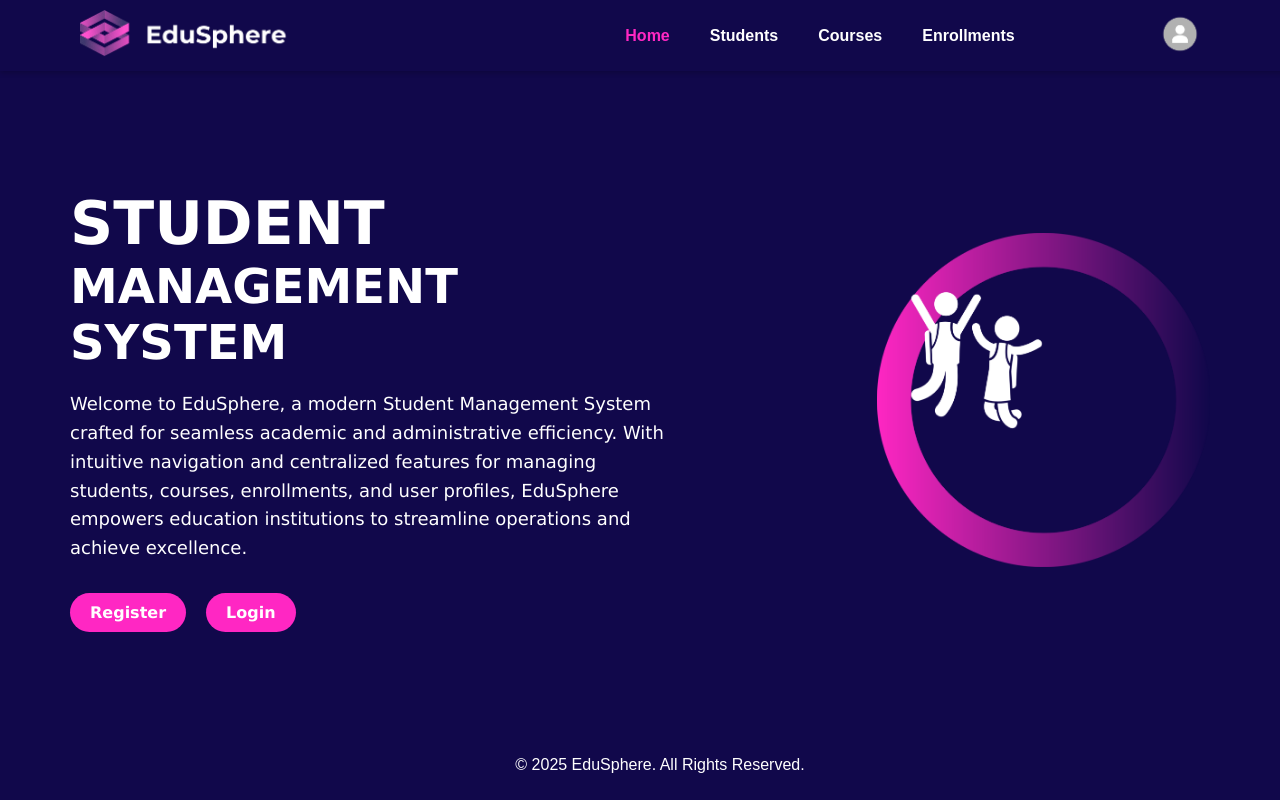
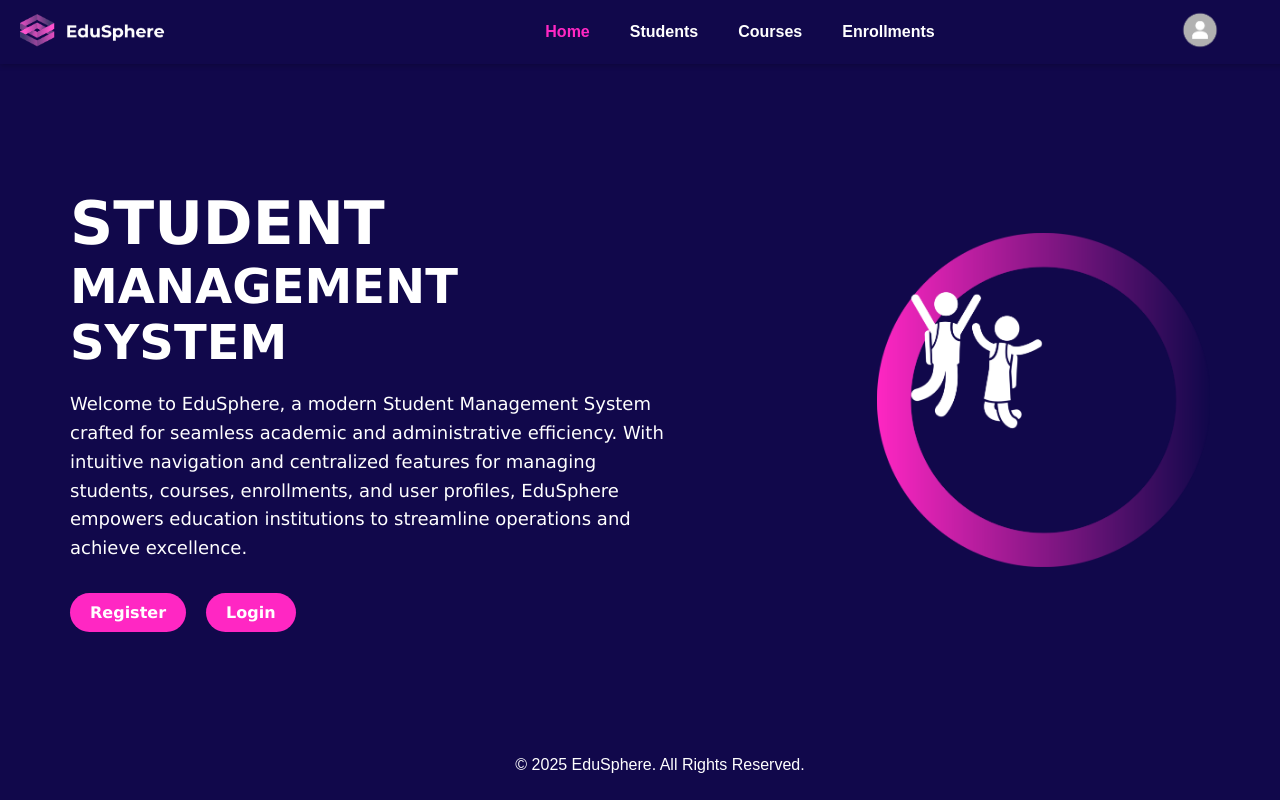
Before and after one commit to Suweka/edusphere-frontend, a React (Create React App) app: page / in a window 1280 px wide. Built offline with nearby package versions, Linux system fonts and the light colour scheme; no server answers.

Commit message:
Updated Navbar styles for better alignment and branding.

```diff
--- a/src/components/Navbar.css
+++ b/src/components/Navbar.css
@@ -2,25 +2,25 @@
 .navbar {
     display: flex;
     justify-content: space-between;
-    align-items: center;
+    align-items: center; /* Center items vertically */
     padding: 10px 20px;
     background-color: #11084b; /* Blue background */
     box-shadow: 0 2px 5px rgba(0, 0, 0, 0.2);
+    position: fixed; /* Ensure navbar stays at the top */
+    top: 0;
+    width: 100%;
+    z-index: 1000; /* Set a high z-index to ensure it appears above other elements */
 }
 
 .logo {
-    color: #ff27c3; /* Pink for branding */
-    margin-left: 20px; /* Adjusted spacing */
     display: flex;
     align-items: center;
 }
 
 .navbar-logo {
-    width: 400px; /* Set the desired width */
+    width: 280px; /* Adjust the logo size */
     height: auto; /* Maintain aspect ratio */
-    margin-left: 60px;
 }
-
 
 .nav-links {
     list-style: none;
@@ -49,25 +49,12 @@
     display: flex;
     align-items: center;
     justify-content: center;
-    margin-right: 40px;
-    padding-right: 80px;
 }
 
 .profile-icon img {
-    width: 70px;
-    height: 70px;
+    width: 40px; /* Adjust size for consistency */
+    height: 40px;
     border-radius: 50%; /* Circle image */
     object-fit: cover;
+    margin-right: 60px;
 }
-
-.navbar ul {
-    list-style-type: none;
-    margin: 0;
-    padding: 0;
-    display: flex;
-  }
-
-  .navbar ul li {
-    list-style-type: none; /* Prevent dots */
-    margin: 0 10px; /* Adjust spacing */
-  }
```
